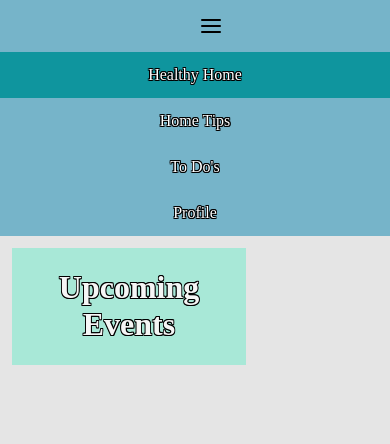
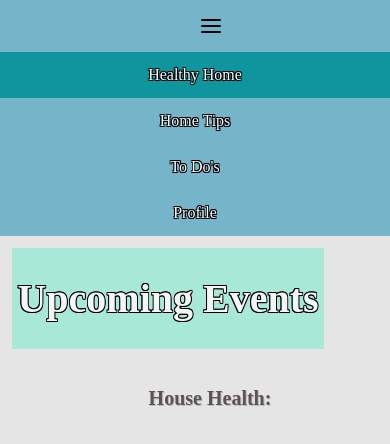
Before and after one commit to devmountainwon5/HealthyHome, a React (Create React App) app: page /homehealth in a window 390 px wide. Shown: the top 444 px of the page. Built offline with nearby package versions, Linux system fonts and the light colour scheme; no server answers; a web font is replaced by a local one.

Commit message:
homepage responsive css

```diff
--- a/src/Views/HomeHealth/HomeHealth.js
+++ b/src/Views/HomeHealth/HomeHealth.js
@@ -28,11 +28,12 @@ function HomeHealth(props) {
 			<NavBar activeComponent='HomeHealth' />
 			<div className='DashboardMain'>
 				<div className='todos'>
-					<UpcomingTodos />
+					<UpcomingTodos className="DashboardElement" />
 				</div>
 				<div className='DashboardSecondary'>
-					<RandomTip />
-					<HouseGraphic />
+
+					<HouseGraphic className="DashboardElement"/>
+					<RandomTip className="DashboardElement"/>
 				</div>
 			</div>
 		</div>
--- a/src/Views/HomeHealth/Homehealth.css
+++ b/src/Views/HomeHealth/Homehealth.css
@@ -1,3 +1,78 @@
+/* .DashboardMain {
+  display: flex;
+  flex-direction: column;
+  justify-content: center;
+  align-items: center;
+
+}
+
+.DashboardElement {
+  margin: auto;
+
+}
+
+@media screen and (min-width: 800px){
+      body{
+    margin: 0;
+    padding: 0;
+  }
+  .navbar{
+    padding: 0;
+    margin: 0;
+  }
+  ul {
+    list-style-type: none;
+    margin: 0;
+    padding: 0;
+    overflow: hidden;
+
+  }
+  li {
+    float: left;
+  }
+  li a {
+    display: block;
+    color: white;
+    text-align: center;
+    padding: 14px 16px;
+    text-decoration: none;
+  }
+  li a:hover {
+    background-color: rgb(0, 195, 255);
+  }
+  .active{
+    background-color: rgb(15, 149, 158);
+  }
+
+  .DashboardMain {
+    margin: 10px;
+    display: flex;
+    flex-direction: row;
+    flex-wrap: wrap;
+    justify-content: center;
+    overflow: auto;
+    width: 100vw;
+    min-width: 800px;
+  }
+
+  .todos{
+    width: 60vw;
+    min-width: 400px;
+    justify-content: center;
+  }
+
+  .DashboardSecondary {
+    display: flex;
+    flex-direction: column;
+    justify-content: center;
+    width: 40vw;
+    min-width: 400px;
+  }
+
+} */
+
+/* Original: */
+
 body{
   margin: 0;
   padding: 0;
@@ -54,3 +129,16 @@ li a:hover {
   width: 40vw;
   min-width: 400px;
 }
+
+@media screen and (max-width: 800px){
+  .DashboardMain {
+    display: flex;
+    flex-direction: column;
+    justify-content: center;
+  }
+
+  .DashboardElement {
+    margin: auto;
+
+  }
+}
--- a/src/Views/HomeHealth/HouseGraphic/HouseGraphic.css
+++ b/src/Views/HomeHealth/HouseGraphic/HouseGraphic.css
@@ -12,3 +12,28 @@
     color: rgb(94, 83, 83);
     text-shadow: 1px 1px rgb(187, 187, 187);
 }
+
+
+@media screen and (max-width: 800px){
+    .housePic {
+        display: flex;
+        flex-direction: column;
+        justify-content: center;
+    }
+
+    .housePic img{
+        margin: auto;
+        width: 80vw;
+
+    }
+
+    .gauge {
+        display: flex;
+        flex-direction: column;
+        align-items: center;
+    }
+
+    .gauge h2 {
+        font-size: 20px;
+    }
+}
--- a/src/Views/HomeHealth/UpcomingTodos/UpcomingTodos.css
+++ b/src/Views/HomeHealth/UpcomingTodos/UpcomingTodos.css
@@ -25,3 +25,14 @@
 .very-overdue{
     color: red;
 }
+
+@media screen and (max-width: 800px){
+
+    .UpcomingMaster {
+        width: 80vw;
+        /* padding-left: 5vw; */
+        margin-bottom: 20px;
+        font-size: 20px;
+    }
+
+}
```
Also changed, not shown: 1 other file (tests, documents, lock files or other folders).
